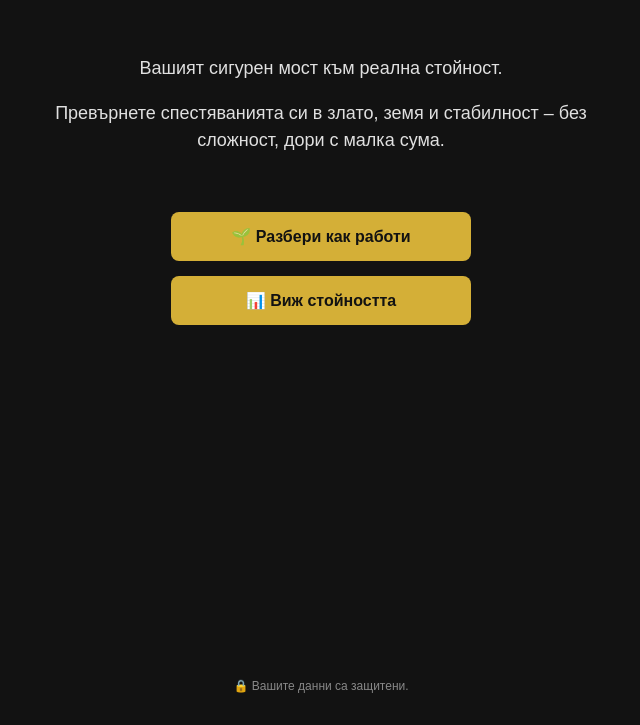
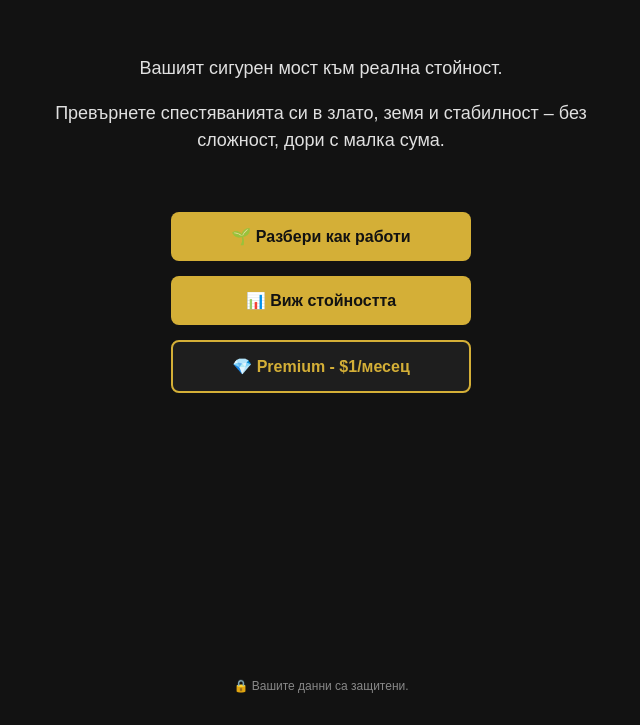
Before and after one commit to gvladimirov404-commits/solidum-rwa, a plain HTML site: page index.html in a window 1280 px wide. Both pictures are taken after a click on the button "BG". Shown: the part 115-840 px from the top of the page, without its empty margins (319-959 px from the left). Drawn offline with Linux system fonts and the light colour scheme.

Commit message:
Update index.html

```diff
--- a/index.html
+++ b/index.html
@@ -14,6 +14,7 @@
         .main-text { text-align: center; max-width: 600px; margin-bottom: 40px; font-size: 18px; line-height: 1.5; }
         .buttons { display: flex; flex-direction: column; gap: 15px; width: 100%; max-width: 300px; }
         .btn { background-color: #d4af37; color: #121212; border: none; padding: 15px; font-size: 16px; font-weight: bold; border-radius: 8px; cursor: pointer; text-align: center; }
+        .btn-premium { background-color: #1e1e1e; color: #d4af37; border: 2px solid #d4af37; }
         .footer { margin-top: auto; padding-top: 40px; font-size: 12px; color: #888; text-align: center; }
     </style>
 </head>
@@ -33,33 +34,33 @@
         <p id="desc">Превърнете спестяванията си в злато, земя и стабилност – без сложност, дори с малка сума.</p>
     </div>
     <div class="buttons">
-        <!-- Ето тук са добавени правилните връзки -->
         <button class="btn" id="btn1" onclick="window.location.href='guide.html?lang=bg'">🌱 Разбери как работи</button>
         <button class="btn" id="btn2" onclick="window.location.href='calculator.html?lang=bg'">📊 Виж стойността</button>
+        <button class="btn btn-premium" id="btn3" onclick="window.location.href='payment.html?lang=bg'"> Premium - $1/месец</button>
     </div>
     <div class="footer">
         <p id="footer">🔒 Вашите данни са защитени.</p>
     </div>
     <script>
         const translations = {
-            bg: { title: "Вашият сигурен мост към реална стойност.", desc: "Превърнете спестяванията си в злато, земя и стабилност – без сложност, дори с малка сума.", btn1: "🌱 Разбери как работи", btn2: "📊 Виж стойността", footer: "🔒 Вашите данни са защитени." },
-            en: { title: "Your secure bridge to real value.", desc: "Turn your savings into gold, land, and stability – without complexity, even with a small amount.", btn1: "🌱 Understand how it works", btn2: "📊 See the value", footer: "🔒 Your data is protected." },
-            ru: { title: "Ваш надежный мост к реальной ценности.", desc: "Превратите свои сбережения в золото, землю и стабильность – без сложностей, даже с небольшой суммой.", btn1: "🌱 Узнайте, как это работает", btn2: "📊 Оцените ценность", footer: "🔒 Ваши данные защищены." },
-            de: { title: "Ihre sichere Brücke zu echtem Wert.", desc: "Verwandeln Sie Ihre Ersparnisse in Gold, Land und Stabilität – ohne Komplexität, schon mit einem kleinen Betrag.", btn1: "🌱 Verstehen Sie, wie es funktioniert", btn2: "📊 Sehen Sie den Wert", footer: "🔒 Ihre Daten sind geschützt." },
-            fr: { title: "Votre pont sécurisé vers la valeur réelle.", desc: "Transformez vos économies en or, terre et stabilité – sans complexité, même avec un petit montant.", btn1: "🌱 Comprendre comment ça marche", btn2: "📊 Voir la valeur", footer: "🔒 Vos données sont protégées." }
+            bg: { title: "Вашият сигурен мост към реална стойност.", desc: "Превърнете спестяванията си в злато, земя и стабилност – без сложност, дори с малка сума.", btn1: "🌱 Разбери как работи", btn2: "📊 Виж стойността", btn3: "💎 Premium - $1/месец", footer: "🔒 Вашите данни са защитени." },
+            en: { title: "Your secure bridge to real value.", desc: "Turn your savings into gold, land, and stability – without complexity, even with a small amount.", btn1: "🌱 Understand how it works", btn2: "📊 See the value", btn3: "💎 Premium - $1/month", footer: "🔒 Your data is protected." },
+            ru: { title: "Ваш надежный мост к реальной ценности.", desc: "Превратите свои сбережения в золото, землю и стабильность – без сложностей, даже с небольшой суммой.", btn1: "🌱 Узнайте, как это работает", btn2: "📊 Оцените ценность", btn3: "💎 Premium - $1/месяц", footer: "🔒 Ваши данные защищены." },
+            de: { title: "Ihre sichere Brücke zu echtem Wert.", desc: "Verwandeln Sie Ihre Ersparnisse in Gold, Land und Stabilität – ohne Komplexität, schon mit einem kleinen Betrag.", btn1: "🌱 Verstehen Sie, wie es funktioniert", btn2: " Sehen Sie den Wert", btn3: " Premium - $1/Monat", footer: "🔒 Ihre Daten sind geschützt." },
+            fr: { title: "Votre pont sécurisé vers la valeur réelle.", desc: "Transformez vos économies en or, terre et stabilité – sans complexité, même avec un petit montant.", btn1: "🌱 Comprendre comment ça marche", btn2: "📊 Voir la valeur", btn3: "💎 Premium - $1/mois", footer: "🔒 Vos données sont protégées." }
         };
         function setLang(lang) {
             document.getElementById('title').innerText = translations[lang].title;
             document.getElementById('desc').innerText = translations[lang].desc;
             document.getElementById('btn1').innerText = translations[lang].btn1;
             document.getElementById('btn2').innerText = translations[lang].btn2;
+            document.getElementById('btn3').innerText = translations[lang].btn3;
             document.getElementById('footer').innerText = translations[lang].footer;
             document.querySelectorAll('.lang-switch button').forEach(btn => btn.classList.remove('active'));
             event.target.classList.add('active');
-
-            // Актуализираме и връзките при смяна на езика
             document.getElementById('btn1').onclick = function() { window.location.href = 'guide.html?lang=' + lang; };
             document.getElementById('btn2').onclick = function() { window.location.href = 'calculator.html?lang=' + lang; };
+            document.getElementById('btn3').onclick = function() { window.location.href = 'payment.html?lang=' + lang; };
         }
     </script>
 </body>
```
